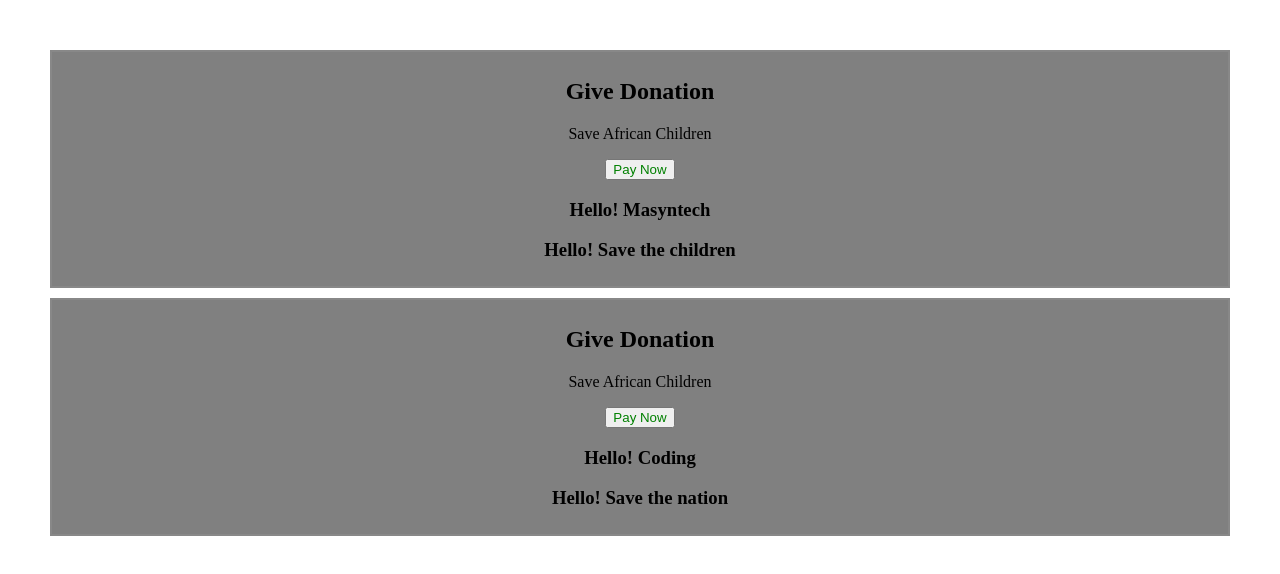
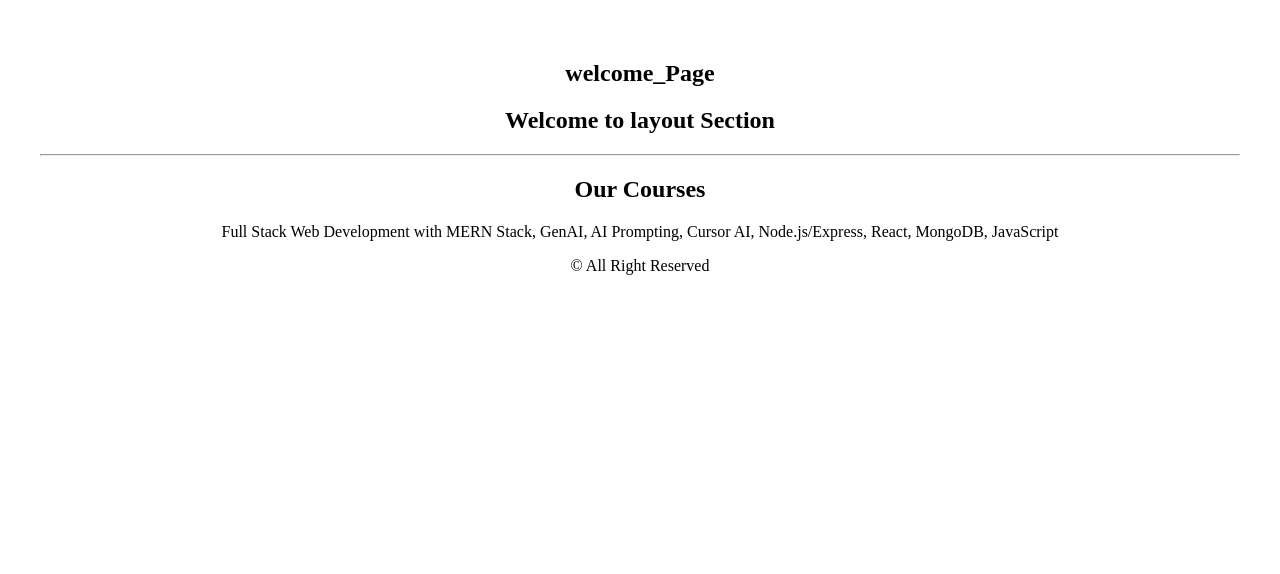
Before and after one commit to arafat-fullstackdev/Masynctech-Coding-School, a React (Vite) app: page / in a window 1280 px wide. Shown: the top 574 px of the page. Built offline with nearby package versions, Linux system fonts and the light colour scheme.

Commit message:
Use Page Layout

```diff
--- a/src/App.jsx
+++ b/src/App.jsx
@@ -2,13 +2,17 @@ import { useState } from 'react'
 
 import './App.css'
 import Donation from './components/Donation/donation'
+import Page from './components/PageLayout/Page'
+import PageHub from './components/PageLayout/PageHub'
 
 function App() {
 
   return (
     <>
       <div>
-       <Donation/>
+       {/* <Donation/> */}
+       <PageHub/>
+
       </div>
 
     </>
--- /dev/null
+++ b/src/components/PageLayout/Page.jsx
@@ -0,0 +1,17 @@
+import React from "react";
+
+function Page(props) {
+  return (
+    <div>
+      <header>
+        <h2>{props.title}</h2>
+      </header>
+      <main>{props.children}</main>
+      <footer>
+        &copy; All Right Reserved
+      </footer>
+    </div>
+  );
+}
+
+export default Page;
--- /dev/null
+++ b/src/components/PageLayout/PageHub.jsx
@@ -0,0 +1,20 @@
+import React from 'react'
+import Page from './Page'
+
+function PageHub() {
+  return (
+    <div>
+          <Page title="welcome_Page">
+       <h2>Welcome to layout Section</h2>
+       <hr/>
+       <h2>Our Courses</h2>
+       <p>
+        Full Stack Web Development with MERN Stack, GenAI, AI Prompting,
+         Cursor AI, Node.js/Express, React, MongoDB, JavaScript
+       </p>
+       </Page>
+    </div>
+  )
+}
+
+export default PageHub
```
